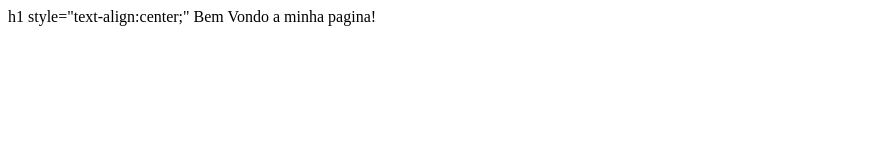
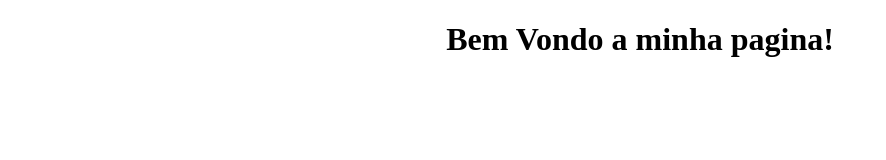
Before and after one commit to wcerpe/-wcerpe.github.io, a plain HTML site: page index.html in a window 1280 px wide. Shown: the whole page, without its empty margins (0-886 px from the left). Drawn offline with Linux system fonts and the light colour scheme.

Commit message:
Update index.html

```diff
--- a/index.html
+++ b/index.html
@@ -3,7 +3,7 @@
 <meta http:-equiv="Content-Type" content="text/html; charset=utf-8">
 <body>
 
-	h1 style="text-align:center;" Bem Vondo a minha pagina!</h1>
+	<h1 style="text-align:center;"> Bem Vondo a minha pagina!</h1>
 
 <body>
 
```
